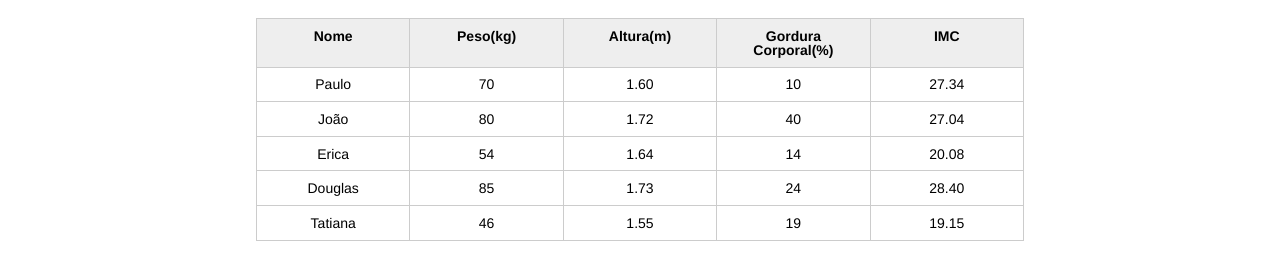
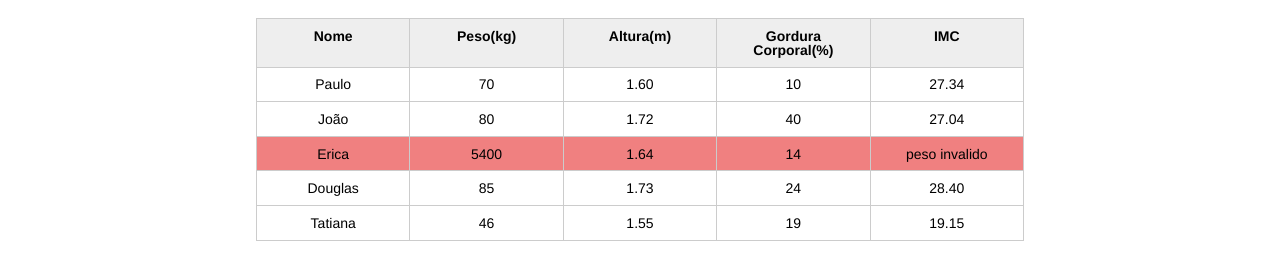
Before and after one commit to Gabriel-Fernandes1917/JS-alura, a plain HTML site: page JS prog na ling da web/introducao-javascript/index.html in a window 1280 px wide. Shown: the part 123-402 px from the top of the page. Drawn offline with Linux system fonts and the light colour scheme.

Commit message:
classlit

```diff
--- a/JS prog na ling da web/introducao-javascript/css/index.css
+++ b/JS prog na ling da web/introducao-javascript/css/index.css
@@ -132,3 +132,8 @@ button[disabled=disabled], button:disabled {
 .campo-invalido{
 	border: 1px solid red;
 }
+
+.pacienteInvalido{
+
+	background-color: lightcoral;
+}
--- a/JS prog na ling da web/introducao-javascript/index.html
+++ b/JS prog na ling da web/introducao-javascript/index.html
@@ -46,7 +46,7 @@
 
 						<tr class="paciente" >
 							<td class="info-nome">Erica</td>
-							<td class="info-peso">54</td>
+							<td class="info-peso">5400</td>
 							<td class="info-altura">1.64</td>
 							<td class="info-gordura">14</td>
 							<td class="info-imc">0</td>
--- a/JS prog na ling da web/introducao-javascript/js/pricipal.js
+++ b/JS prog na ling da web/introducao-javascript/js/pricipal.js
@@ -25,12 +25,15 @@ for(let i =0; i<pacientes.length; i++){
         console.log("peso invalido")
         pesoEhValido = false;
         tdImc.textContent = "peso invalido"
+        //paciente.style.backgroundColor = "lightcoral"; // style is one param for input elements in to CSS. ex : style.backgroundColor = "blue"
+        paciente.classList.add("pacienteInvalido")// classList is one param for change the class css for JS.
     }
 
     if(altura < 0 || altura > 3.00){
         console.log("Altura invalida")
         alturaEhValido = false;
         tdImc.textContent = "Altura invalida"
+        paciente.classList.add("pacienteInvalido")
     }
 
     if(pesoEhValido && alturaEhValido){ // run if requisitions for true
```
